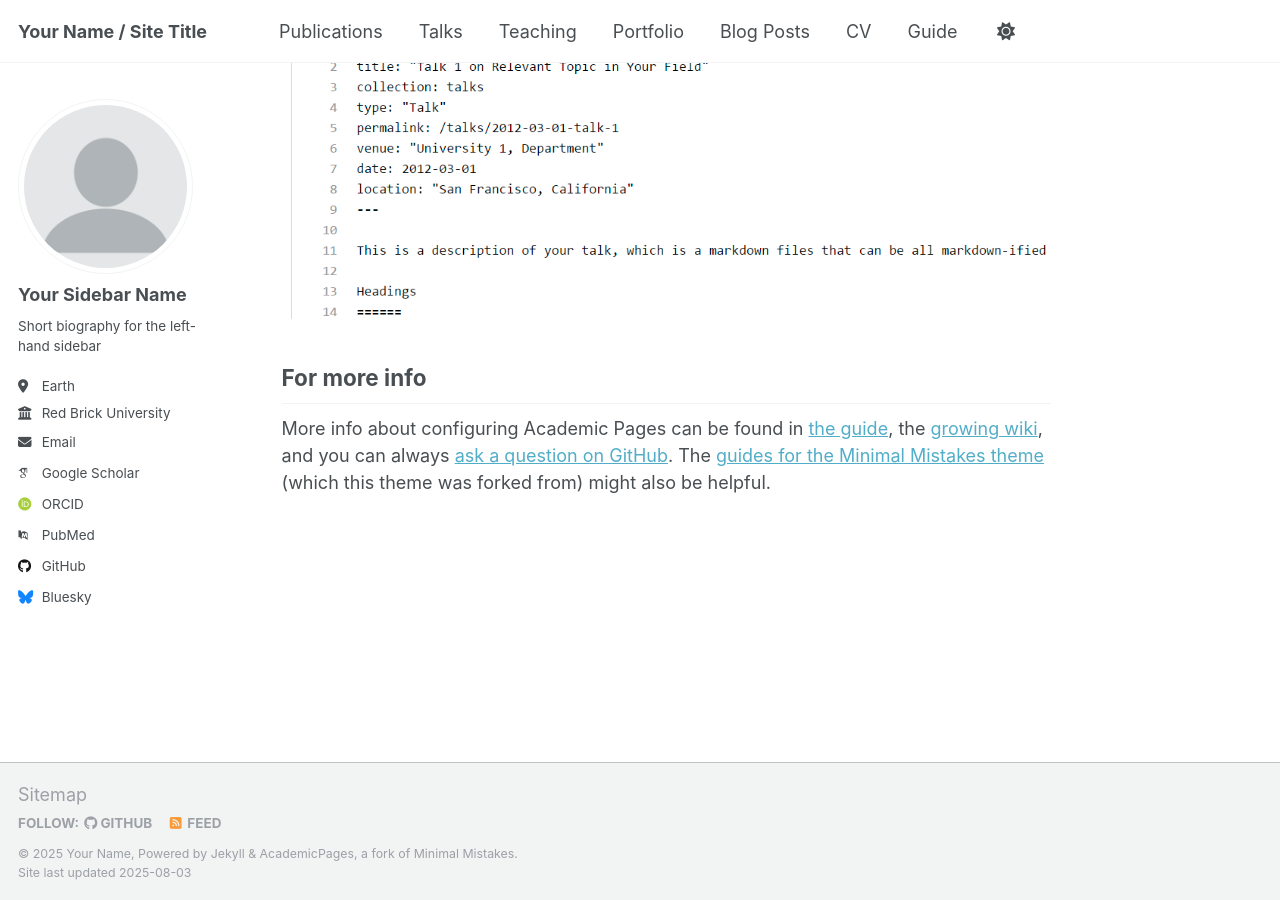
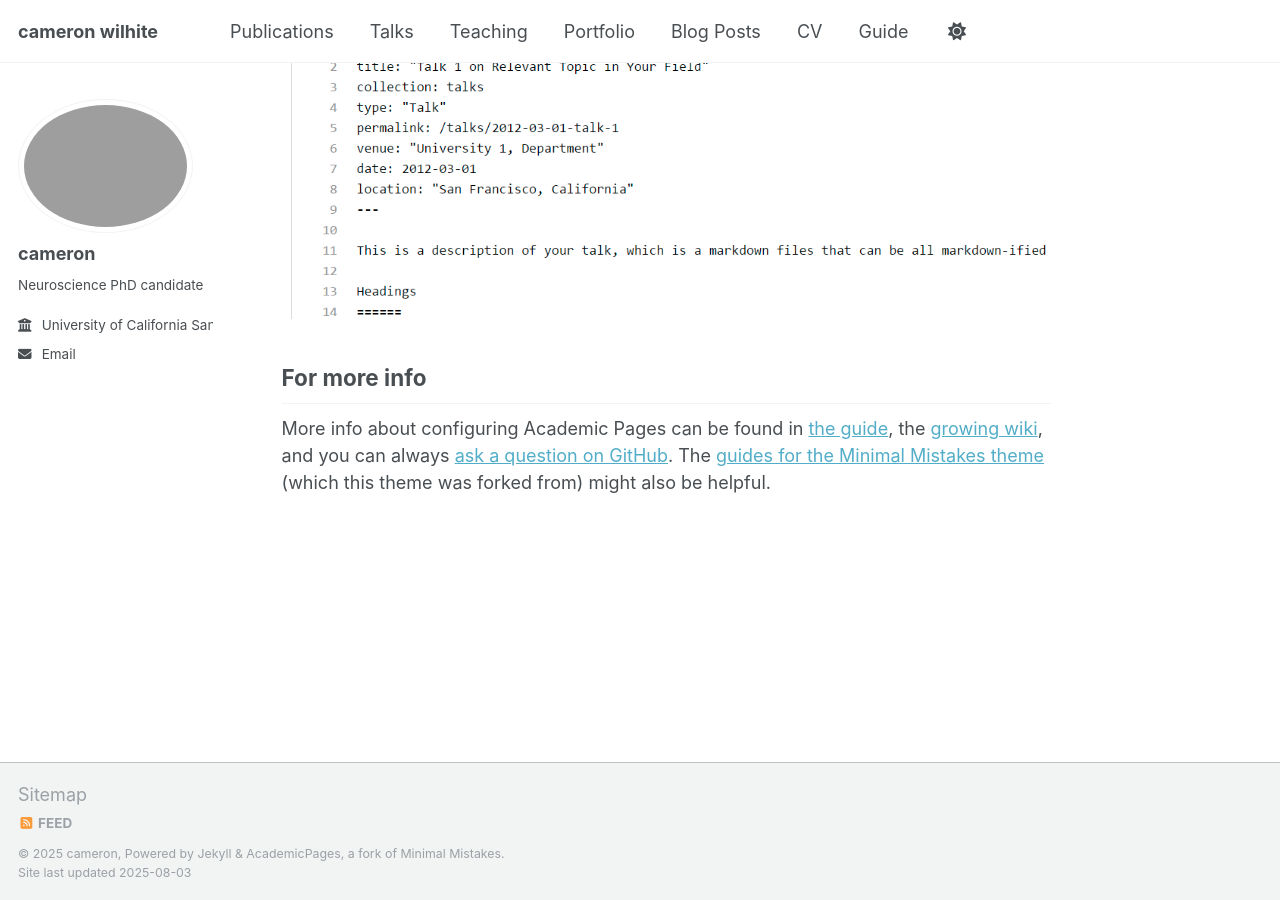
Before and after one commit to camwilhite/camwilhite.github.io, a Jekyll site: the page built from _pages/about.md, in a window 1280 px wide and 900 px high, scrolled down 2880 px. Built offline with Jekyll 4.4.1, drawn with Linux system fonts in a browser that asks for light colours; some web fonts are replaced; a script that is not in the unit is left out.

Commit message:
Update _config.yml

```diff
--- a/_config.yml
+++ b/_config.yml
@@ -7,39 +7,36 @@
 # server process.
 
 # Basic Site Settings
-locale                   : "en-US"
+locale                   : "san francisco, ca"
 site_theme               : "default"
-title                    : "Your Name / Site Title"
+title                    : "cameron wilhite"
 title_separator          : "-"
-name                     : &name "Your Name"
+name                     : &name "cameron"
 description              : &description "personal description"
-url                      : https://academicpages.github.io # the base hostname & protocol for your site e.g. "https://[your GitHub username].github.io" or if you already have some other page hosted on Github then use "https://[your GitHub username].github.io/[Your Repo Name]"
+url                      : https://camwilhite.github.io # the base hostname & protocol for your site e.g. "https://[your GitHub username].github.io" or if you already have some other page hosted on Github then use "https://[your GitHub username].github.io/[Your Repo Name]"
 baseurl                  : "" # the subpath of your site, e.g. "/blog"
-repository               : "academicpages/academicpages.github.io"
+repository               : "camwilhite/camwilhite.github.io"
 
 # Site Author - The following control what appear as part of the author content on the side bar.
 #               If a field is blank the icon and link will not appear, otherwise it will be shown.
 #               Additional customization can be done by editing /_includes/author-profile.html
 author:
   # Biographic information
-  avatar           : "profile.png"
-  name             : "Your Sidebar Name"
-  pronouns         : # example: "she/her"
-  bio              : "Short biography for the left-hand sidebar"
-  location         : "Earth"
-  employer         : "Red Brick University"
-  uri              : # URL
-  email            : "none@example.org"
+  avatar           : "images/DSC08595-Edit.jpg"
+  name             : "cameron"
+  bio              : "Neuroscience PhD candidate"
+  employer         : "University of California San Francisco"
+  email            : "camwilhite@gmail.com"
 
   # Academic websites
-  academia         : # URL
+  scanziani lab     : "https://scanzianilab.ucsf.edu/"
   arxiv            : # URL - Update with the correct link to your profile
-  googlescholar    : "https://scholar.google.com/citations?user=PS_CX0AAAAAJ"
+  googlescholar    : # URL
   inspire-hep      : # URL
   impactstory      : # URL
-  orcid            : "http://orcid.org/yourorcidurl"
+  orcid            : # URL
   semantic         : # URL
-  pubmed           : "https://www.ncbi.nlm.nih.gov/pubmed/?term=john+snow"
+  pubmed           : # URL
   researchgate     : # URL
   scopus           : # URL
 
@@ -47,13 +44,13 @@ author:
   bitbucket        : # Username - Update with your username on the site
   codepen          : # Username
   dribbble         : # Username
-  github           : "academicpages"
+  github           : # URL
   kaggle           : # Username
   stackoverflow    : # User number or user number and name (i.e., use "1" or "1/jeff-atwood")
 
   # Social media
   artstation       : # Username
-  bluesky          : "bsky.app" # Replace this with you Bluesky username
+  bluesky          : # Replace this with you Bluesky username
   facebook         : # Username
   flickr           : # Username
   foursquare       : # Username
@@ -70,7 +67,7 @@ author:
   steam            : # Username
   telegram         : # URL
   tumblr           : # Username
-  twitter          : # Username for X / Twitter
+  x/twitter        : "https://x.com/cameron_wilhite"
   vine             : # Username
   weibo            : # Username
   wikipedia        : # Username
@@ -80,12 +77,10 @@ author:
 
 # Publication Category - The following the list of publication categories and their headings
 publication_category:
-  books:
-    title: 'Books'
   manuscripts:
-    title: 'Journal Articles'
+    title: 'articles'
   conferences:
-    title: 'Conference Papers'
+    title: 'conference abstracts'
 
 # Site Settings
 teaser                   :  # filename of teaser fallback teaser image placed in /images/, .e.g. "500x300.png"
```
